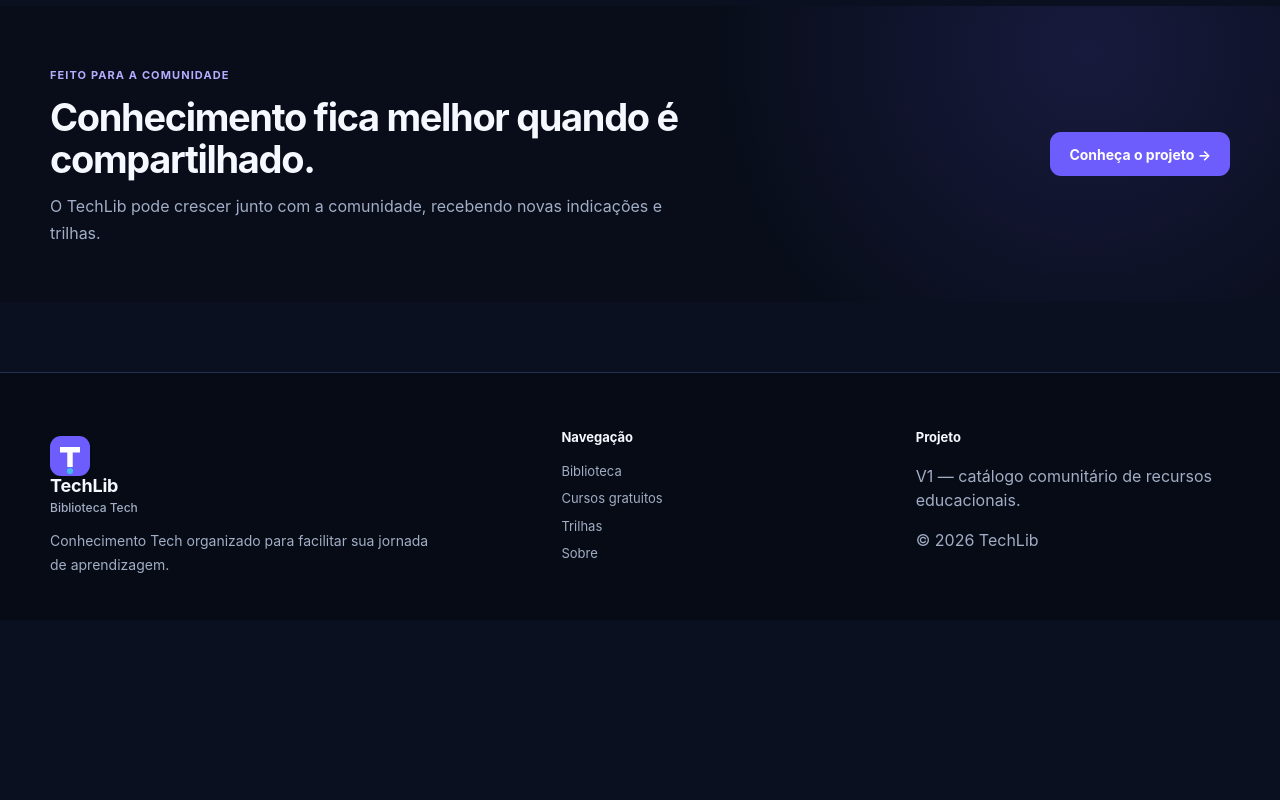
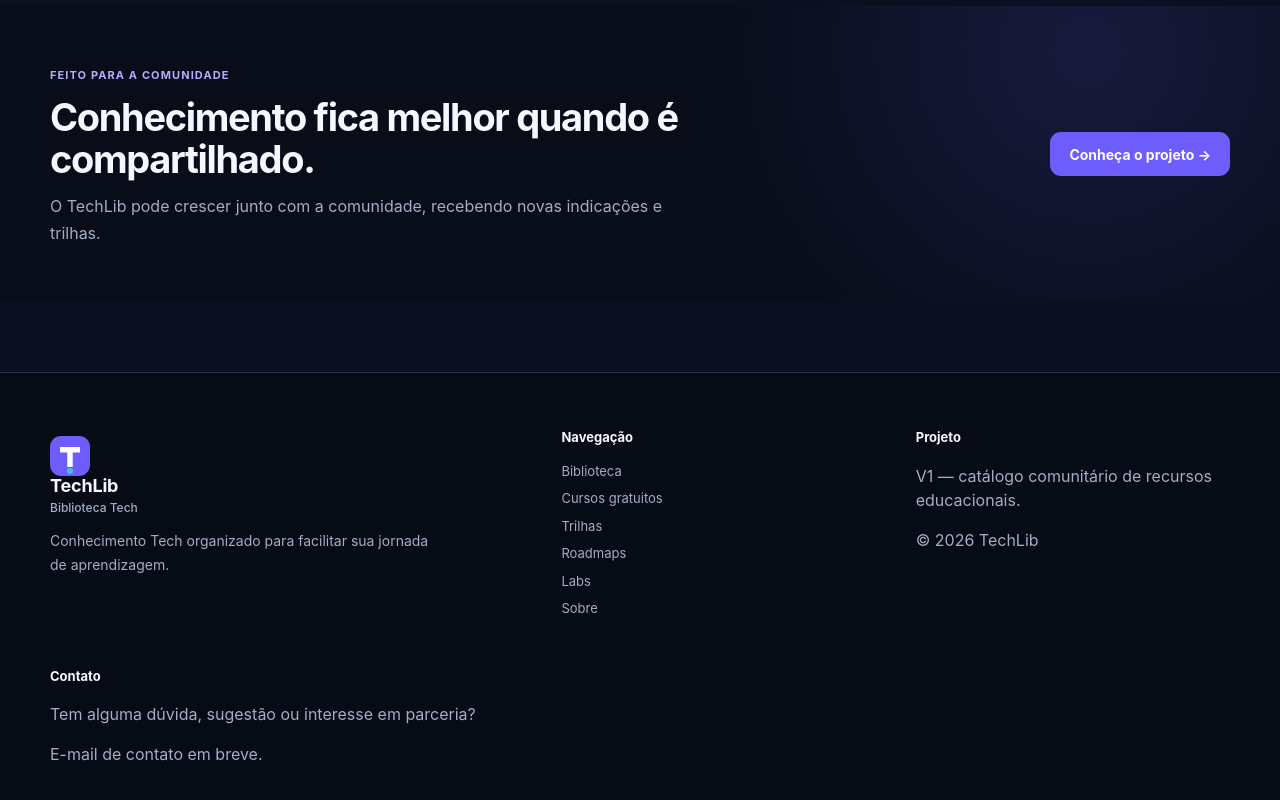
Before and after one commit to yukitelles0-blip/techlib, a React (Vite) app: page / in a window 1280 px wide. Shown: the part 2821-3621 px from the top of the page. Before the commit the page ends 3441 px from the top, so only its background shows below. Built offline with nearby package versions, Linux system fonts and the light colour scheme.

Commit message:
atualizar layout

```diff
--- a/src/components/Footer.jsx
+++ b/src/components/Footer.jsx
@@ -1,3 +1,4 @@
+
 import React from "react";
 import { Link } from "react-router-dom";
 
@@ -5,6 +6,8 @@ export default function Footer() {
   return (
     <footer className="site-footer">
       <div className="container footer-grid">
+
+        {/* Identidade do projeto */}
         <div>
           <Link className="brand footer-brand" to="/">
             <span className="brand-mark">T</span>
@@ -15,23 +18,44 @@ export default function Footer() {
           </Link>
 
           <p className="footer-text">
-            Conhecimento Tech organizado para facilitar sua jornada de aprendizagem.
+            Conhecimento Tech organizado para facilitar
+            sua jornada de aprendizagem.
           </p>
         </div>
 
+        {/* Navegação */}
         <div>
           <h3>Navegação</h3>
           <Link to="/biblioteca">Biblioteca</Link>
           <Link to="/cursos">Cursos gratuitos</Link>
           <Link to="/trilhas">Trilhas</Link>
+          <Link to="/roadmaps">Roadmaps</Link>
+          <Link to="/labs">Labs</Link>
           <Link to="/sobre">Sobre</Link>
         </div>
 
+        {/* Informações do projeto */}
         <div>
           <h3>Projeto</h3>
-          <p>V1 — catálogo comunitário de recursos educacionais.</p>
-          <p className="footer-copy">© 2026 TechLib</p>
+          <p>
+            V1 — catálogo comunitário de recursos educacionais.
+          </p>
+          <p className="footer-copy">
+            © 2026 TechLib
+          </p>
         </div>
+
+        {/* Contato */}
+        <div>
+          <h3>Contato</h3>
+          <p>
+            Tem alguma dúvida, sugestão ou interesse em parceria?
+          </p>
+          <p className="footer-contact">
+            E-mail de contato em breve.
+          </p>
+        </div>
+
       </div>
     </footer>
   );
```
